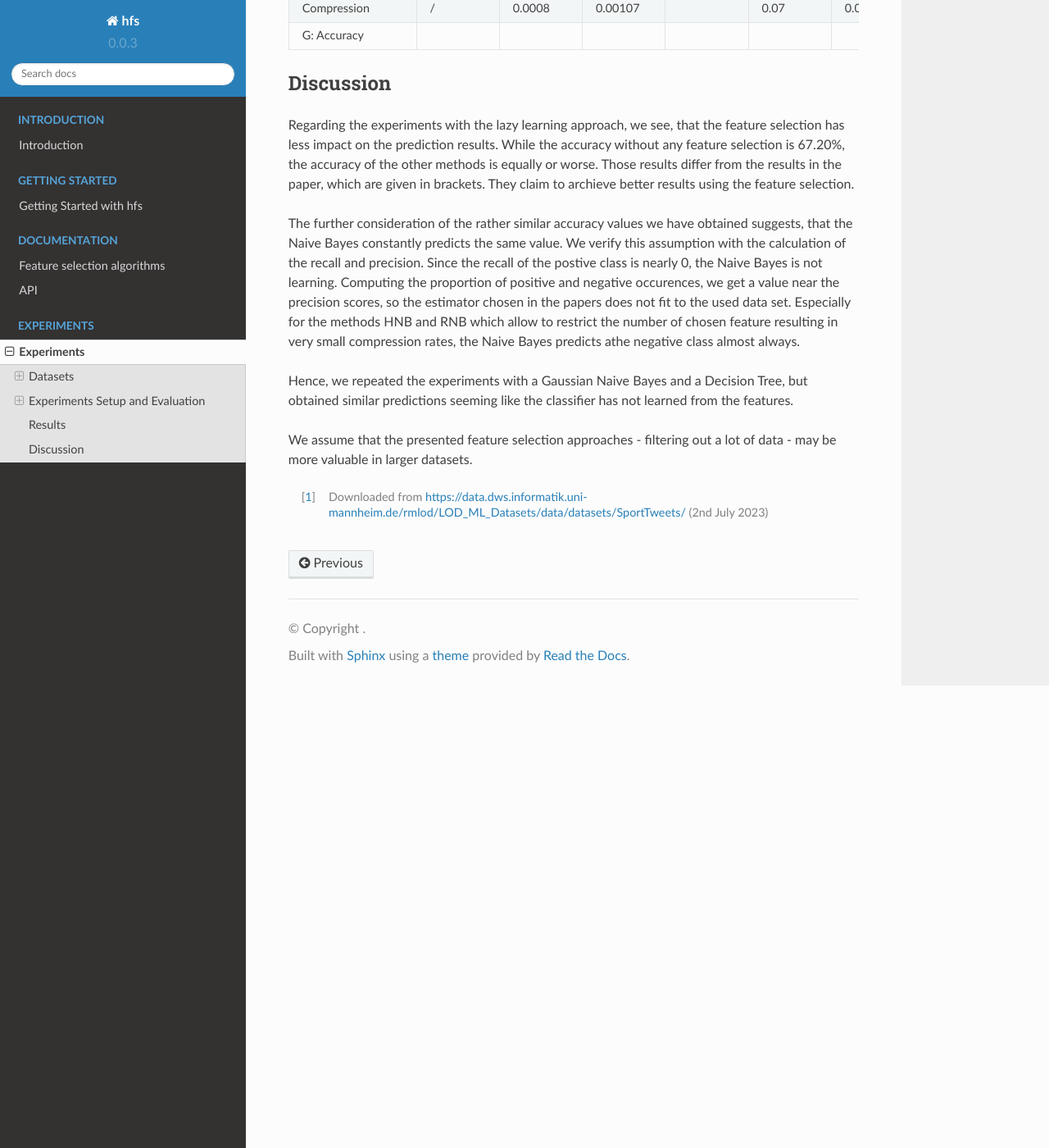
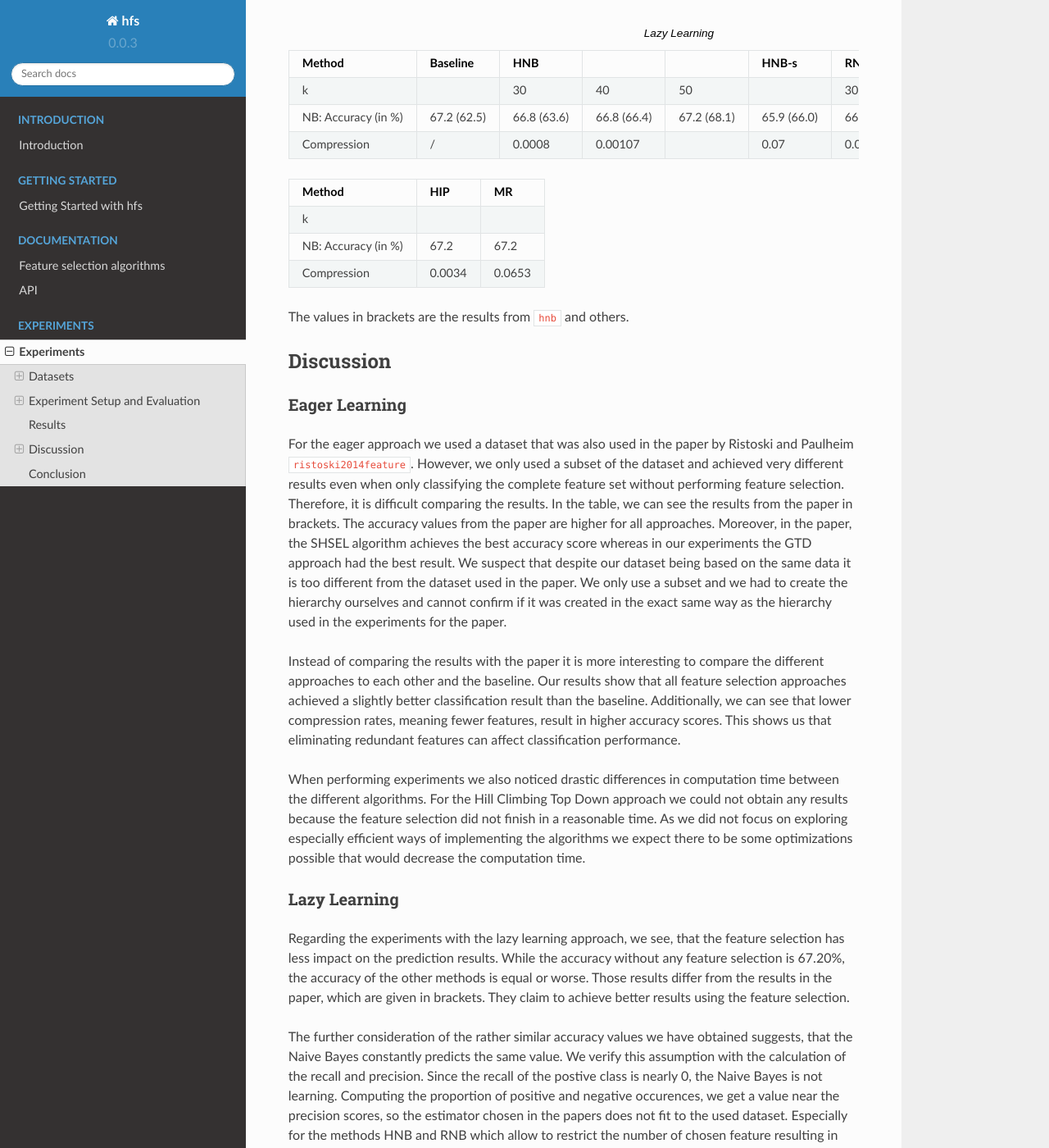
Before and after one commit to sm1lla/hfs, a Sphinx documentation site: the page built from doc/experiments/index.rst, in a window 1280 px wide and 1400 px high, scrolled down 2143 px. Shown: the whole window at 82% size. Built offline with Sphinx 7.4.7 and the Read the Docs theme 2.0.0, drawn with Linux system fonts in a browser that asks for light colours; formulas are drawn with MathJax 3; pages that are not in the unit, such as notebooks, are missing from menus; cross-references to code outside the pages are shown as plain code; some of the changed text lies outside the part shown.

Commit message:
doc - result table, discussion eager, conclusion

```diff
--- /dev/null
+++ b/doc/experiments/eagertable.csv
@@ -0,0 +1,3 @@
+Method,Baseline,SHSEL,TSEL,HFE,GTD,Bottom Up
+Accuracy (in %),42.2 (65.5),44.4 (79.1),44.4 (64.1),44.4 (-),51.1 (65.8),46.67 (52.8)
+Compression,/,0.773 (0.985),0.75 (0.247),0.716 (-),0.243 (0.136),0.281 (0.770)
--- a/doc/experiments/index.rst
+++ b/doc/experiments/index.rst
@@ -38,7 +38,7 @@ build using hyponymy and hypernymy relationships between the types. For computat
 of the dataset.
 
 
-Experiments Setup and Evaluation
+Experiment Setup and Evaluation
 =================================
 
 Eager Learning
@@ -56,37 +56,91 @@ scores are compared with a baseline where we classify the dataset without perfor
 Lazy Learning
 **************
 
-For the purpose of evaluating the methods on the real-world datasets and comparing the results with the papers proposing the methods, we adopted their metrics to build our prediction scores.
-First, we used two different measures of predictions i.e. accuracy and sensitivity x specificity.
-Sensitivity is the proportion of correctly classified positives while latter one denotes the proportion of correctly classified negatives (so the recall of positives and the recall of negatives).
-The predictions of the lazy learning methods are obtained by a Naive Bayes, which is already implemented in the methods.
-Second, we measure the performance of feature selection by the compression of the feature number, so the ratio of selected features to all features.
+For the purpose of evaluating the methods on the real-world datasets and comparing the results with the papers
+proposing the methods, we adopt their metrics to build our prediction scores.
+First, we use accuracy to evaluate the classification performance.
+The predictions in the lazy learning methods are obtained by a Naive Bayes, which is already implemented in the methods.
+Secondly, we measure the performance of feature selection by the compression of the features, so the ratio
+of selected features to all features.
 
-The hyperparameter k of lazy learning, that is the maximum number of selected features, was chosen in accordance to the papers with k = [30, 40, 50].
-
-The gene data set was divided in a train-test set on a ratio of 70/30, since the data set is relatively small and the lazy learning approach is executed per testing instance, which should not be too less.
+The hyperparameter k for lazy learning, that is the maximum number of selected features, was chosen in
+accordance with the papers with k = [30, 40, 50].
+We evaluate the lazy learning methods on the gene dataset. It was divided into a train-test set on a ratio of 70/30, since the dataset is relatively
+small and the lazy learning approach is executed per testing instance, which should not be too small.
 
 Results
 ========
-.. csv-table:: Lazy learning
+.. csv-table:: Eager Learning
+   :file: eagertable.csv
+   :widths: 10,10,10,10,10,10,10
+   :header-rows: 1
+
+The values in brackets are the results from the :cite:authors:`ristoski2014feature` paper.
+
+.. csv-table:: Lazy Learning
    :file: lazytable.csv
    :header-rows: 1
+
+.. csv-table::
+   :file: lazytable2.csv
+   :header-rows: 1
+
+The values in brackets are the results from :cite:authors:`hnb` and others.
 
 Discussion
 ==========
 
+Eager Learning
+**************
+For the eager approach we used a dataset that was also used in the paper by Ristoski and Paulheim :cite:p:`ristoski2014feature`.
+However, we only used a subset of the dataset and achieved very different results even when only classifying the
+complete feature set without performing feature selection. Therefore, it is difficult comparing the results. In the
+table, we can see the results from the paper in brackets. The accuracy values from the paper are higher for all approaches.
+Moreover, in the paper, the SHSEL algorithm achieves the best accuracy score whereas in our experiments the GTD approach had
+the best result. We suspect that despite our dataset being based on the same data it is too different from the dataset used
+in the paper. We only use a subset and we had to create the hierarchy ourselves and cannot confirm if it was created in the
+exact same way as the hierarchy used in the experiments for the paper.
+
+Instead of comparing the results with the paper it is more interesting to compare the different approaches to each other
+and the baseline. Our results show that all feature selection approaches achieved a slightly better classification result
+than the baseline. Additionally, we can see that lower compression rates, meaning fewer features, result in higher accuracy
+scores. This shows us that eliminating redundant features can affect classification performance.
+
+When performing experiments we also noticed drastic differences in computation time between the
+different algorithms. For the Hill Climbing Top Down approach we could not obtain any results because
+the feature selection did not finish in a reasonable time. As we did not focus on exploring especially
+efficient ways of implementing the algorithms we expect there to be some optimizations possible that would
+decrease the computation time.
+
+Lazy Learning
+**************
+
 Regarding the experiments with the lazy learning approach, we see, that the feature selection has less impact on the prediction results.
-While the accuracy without any feature selection is 67.20%, the accuracy of the other methods is equally or worse.
-Those results differ from the results in the paper, which are given in brackets. They claim to archieve better results using the feature selection.
+While the accuracy without any feature selection is 67.20%, the accuracy of the other methods is equal or worse.
+Those results differ from the results in the paper, which are given in brackets. They claim to achieve better results using the feature selection.
 
 The further consideration of the rather similar accuracy values we have obtained suggests, that the Naive Bayes constantly predicts the same value.
 We verify this assumption with the calculation of the recall and precision.
 Since the recall of the postive class is nearly 0, the Naive Bayes is not learning.
-Computing the proportion of positive and negative occurences, we get a value near the precision scores, so the estimator chosen in the papers does not fit to the used data set.
-Especially for the methods HNB and RNB which allow to restrict the number of chosen feature resulting in very small compression rates, the Naive Bayes predicts athe negative class almost always.
+Computing the proportion of positive and negative occurences, we get a value near the precision scores, so the estimator chosen in the papers does not
+fit to the used dataset.
+Especially for the methods HNB and RNB which allow to restrict the number of chosen feature resulting in very small compression rates,
+the Naive Bayes predicts the negative class almost always.
 
-Hence, we repeated the experiments with a Gaussian Naive Bayes and a Decision Tree, but obtained similar predictions seeming like the classifier has not learned from the features.
+Hence, we repeated the experiments with a Gaussian Naive Bayes and a Decision Tree, but obtained similar predictions seeming
+like the classifier has not learned from the features.
 
 We assume that the presented feature selection approaches - filtering out a lot of data - may be more valuable in larger datasets.
 
+
+Conclusion
+==========
+
+For both eager and lazy learning approaches we could not reproduce the results from the papers.. However, this does
+not necessarily mean that the feature selection approaches do not work as well as the papers suggest. Small differences in implementation, configuration or
+in the dataset can be the reason for our results. We do not have the exact same datasets or access to the original code so we do not
+know all aspects in which our experiments differed.
+Still, we achieved positive results with the eager learning approaches and found challenges like algorithms with high computational complexity
+which can be addressed in the future.
+
 .. [1] Downloaded from https://data.dws.informatik.uni-mannheim.de/rmlod/LOD_ML_Datasets/data/datasets/SportTweets/ (2nd July 2023)
--- a/doc/experiments/lazytable.csv
+++ b/doc/experiments/lazytable.csv
@@ -1,5 +1,4 @@
-Method,Baseline,HNB,,,HNB-s,RNB,,,HIP,MR
-k,,30,40,50,,30,40,50,,,,
-NB: Accuracy (in %),67.2 (62.5),66.8 (63.6),66.8 (66.4),67.2 (68.1),65.9 (66.0),66.4 (66.4),66.8 (63.8),67.2 (64.2),67.2,67.2
-Compression,/,0.0008,0.00107,,0.07,0.0008,0.00107,,0.0034,0.0653
-G: Accuracy,,,,,,,,,,,,
+Method,Baseline,HNB,,,HNB-s,RNB,,
+k,,30,40,50,,30,40,50
+NB: Accuracy (in %),67.2 (62.5),66.8 (63.6),66.8 (66.4),67.2 (68.1),65.9 (66.0),66.4 (66.4),66.8 (63.8),67.2 (64.2)
+Compression,/,0.0008,0.00107,,0.07,0.0008,0.00107,
--- /dev/null
+++ b/doc/experiments/lazytable2.csv
@@ -0,0 +1,4 @@
+Method,HIP,MR
+k,,
+NB: Accuracy (in %),67.2,67.2
+Compression,0.0034,0.0653
```
Also changed, not shown: doc/algorithms/index.rst (+4 -4 lines).
